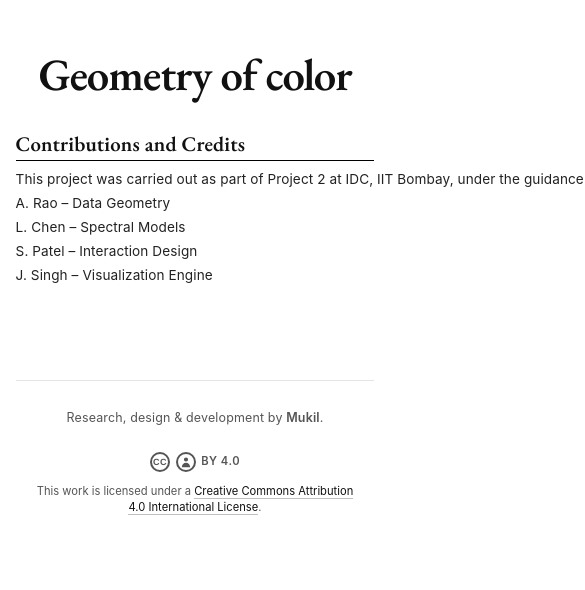
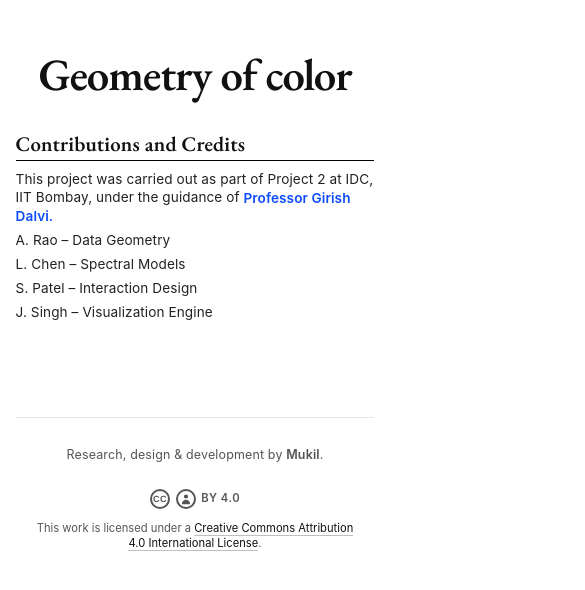
Before and after one commit to bukil/bukil.github.io, a React (Create React App) app: page / in a window 390 px wide. Shown: the top 590 px of the page, 585 px wide, since content can reach past the window. Built offline with nearby package versions, Linux system fonts and the light colour scheme.

Commit message:
go res
go res

```diff
--- a/src/App.css
+++ b/src/App.css
@@ -41,6 +41,11 @@ html, body, .App {
 .credits-list a.prof-link:hover, .credits-list a.prof-link:focus-visible { color:#003fbf; }
 .prof-link:hover, .prof-link:focus-visible { color:#003fbf; }
 .single-line { white-space:nowrap; }
+@media (max-width: 640px) {
+  .single-line { white-space:normal; }
+  .credits-list { max-width:100%; }
+  .credits-list li { word-break:break-word; }
+}
 
 body { margin: 0; }
 
```
